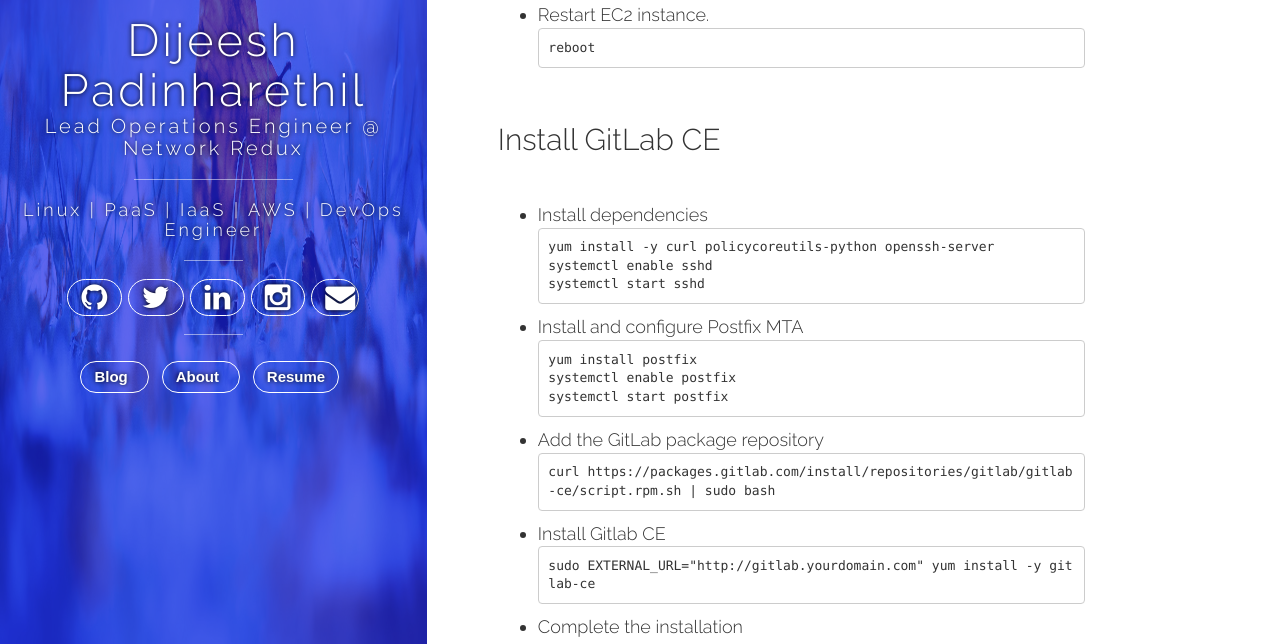
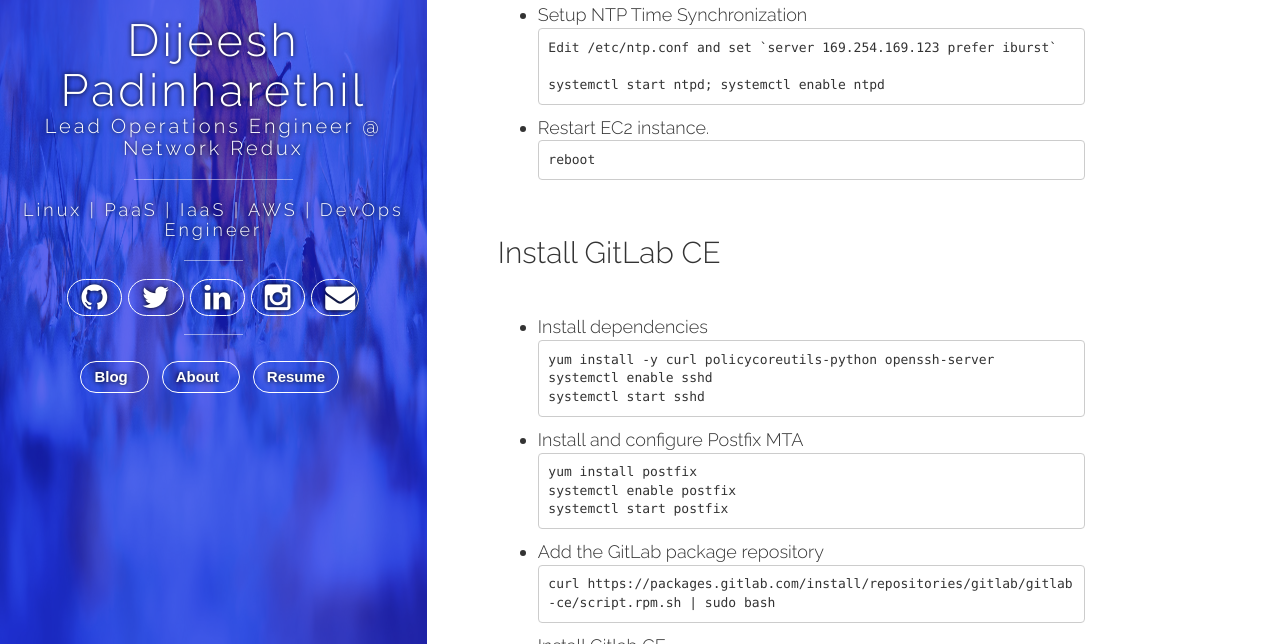
Before and after one commit to dijeesh/dijeesh.github.io-bak, a Jekyll site: the page built from _posts/2018-01-30-Setup-And-Secure-Private-Gitlab-Server.md, in a window 1280 px wide and 900 px high, scrolled down 1294 px, cut to the strip 256-900 px from the top of the window. Built offline with Jekyll 4.4.1, drawn with Linux system fonts in a browser that asks for light colours; nearby versions of some CDN libraries; comment, search, counter and statistics services are not loaded.

Commit message:
update gitlab post

````diff
--- a/_posts/2018-01-30-Setup-And-Secure-Private-Gitlab-Server.md
+++ b/_posts/2018-01-30-Setup-And-Secure-Private-Gitlab-Server.md
@@ -74,6 +74,13 @@
 - Update /etc/hosts
 ```
   grep $(hostname) /etc/hosts || echo -e "127.1.0.1\t$(hostname)\t$(hostname -s)" >> /etc/hosts
+```
+
+- Setup NTP Time Synchronization
+```
+  Edit /etc/ntp.conf and set `server 169.254.169.123 prefer iburst`
+
+  systemctl start ntpd; systemctl enable ntpd
 ```
 
 - Restart EC2 instance.
````
